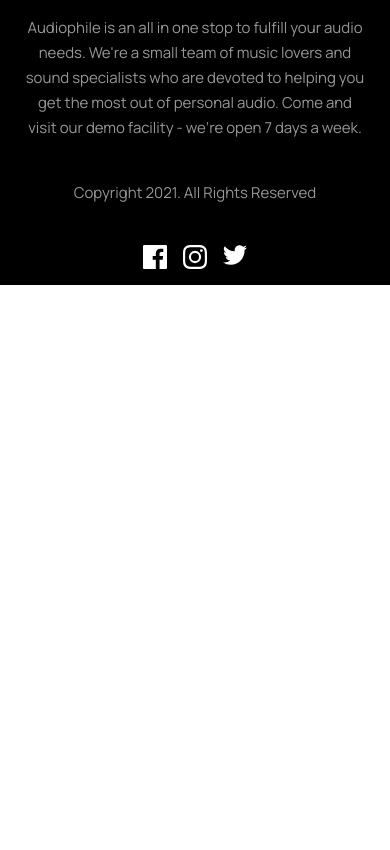
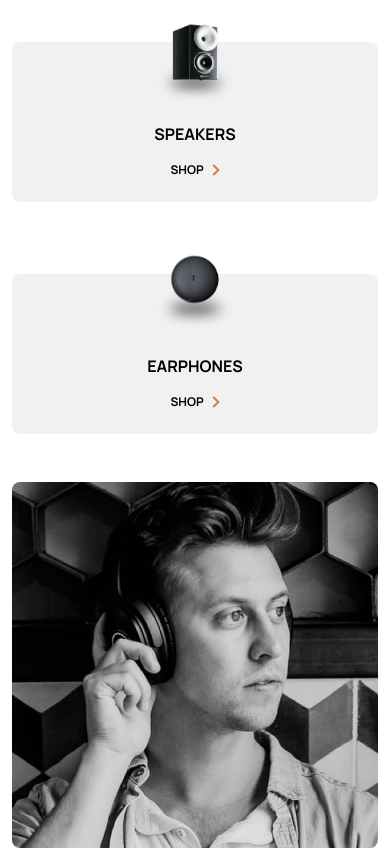
Before and after one commit to tannaz97shr/audiophile-ecommerce-website, a Next.js app: page /products/xx99-mark-one-headphones in a window 390 px wide. Shown: the part 3860-4710 px from the top of the page. Before the commit the page ends 4145 px from the top, so only its background shows below. Built offline with nearby package versions, Linux system fonts and the light colour scheme; no server answers.

Commit message:
feat: responsive view

```diff
--- a/src/app/products/[slug]/page.tsx
+++ b/src/app/products/[slug]/page.tsx
@@ -1,3 +1,5 @@
+import BestGrearSection from "@/components/BestGearSection";
+import CategorySection from "@/components/CategorySection";
 import ProductDetailsFeatures from "@/components/ProductDetailsFeatures";
 import ProductDetailsGallery from "@/components/ProductDetailsGallery";
 import ProductDetailsInTheBox from "@/components/ProductDetailsInTheBox";
@@ -21,6 +23,8 @@ export const ProductPage = async ({ params }: { params: { slug: string } }) => {
       </div>
       <ProductDetailsGallery product={product} />
       <ProductDetailsSimilarSection others={product.others} />
+      <CategorySection />
+      <BestGrearSection />
     </div>
   );
 };
--- a/src/components/BestGearSection/index.tsx
+++ b/src/components/BestGearSection/index.tsx
@@ -2,18 +2,11 @@ import { H2, P } from "../UI/Typography";
 
 const BestGrearSection = () => {
   return (
-    <div className="my-12 flex flex-col lg:flex-row-reverse">
+    <div className="my-12 flex flex-col lg:flex-row-reverse ">
       <div
         className=" relative rounded-lg w-full aspect-square bg-[url('/assets/bestGear/mobile.jpg')] bg-cover bg-top
       md:aspect-[23/10] md:bg-[url('/assets/bestGear/tablet.jpg')] lg:aspect-square lg:bg-[url('/assets/bestGear/desktop.jpg')] lg:w-[540px]"
-      >
-        {/* <Image
-          fill
-          alt="best gear"
-          src="/assets/image-best-gear.jpg"
-          className="
-        /> */}
-      </div>
+      ></div>
       <div className=" flex flex-col lg:w-1/2 lg:pr-4 lg:justify-center">
         <H2 className="text-center lg:text-left mt-12">
           Bringing you the <span className=" text-orange-dark">best</span> audio
--- a/src/components/CategorySection/index.tsx
+++ b/src/components/CategorySection/index.tsx
@@ -6,7 +6,7 @@ import { CategoryItems } from "../HeaderMenu/Menu";
 
 const CategorySection = () => {
   return (
-    <div className="flex w-full flex-col md:flex-row gap-2">
+    <div className="flex w-full flex-col md:flex-row gap-2 mt-10">
       {CategoryItems.map((item: ICategoryItem) => (
         <CategoryCard key={item.name} item={item} />
       ))}
--- a/src/components/ProductDetailsSimilarSection/index.tsx
+++ b/src/components/ProductDetailsSimilarSection/index.tsx
@@ -20,7 +20,7 @@ const ProductDetailsSimilarSection = ({
           const imageName = splitImage[splitImage.length - 1];
           return (
             <div className="flex flex-col w-full">
-              <div className="relative w-full aspect-[8/3] md:aspect-[11/16] rounded-lg overflow-hidden">
+              <div className="relative w-full aspect-[8/3] md:aspect-[11/16] lg:aspect-square rounded-lg overflow-hidden">
                 <ClientSideImage slug={item.slug} imageName={imageName} />
               </div>
               <H5 className="my-8 text-center">{item.name}</H5>
```
